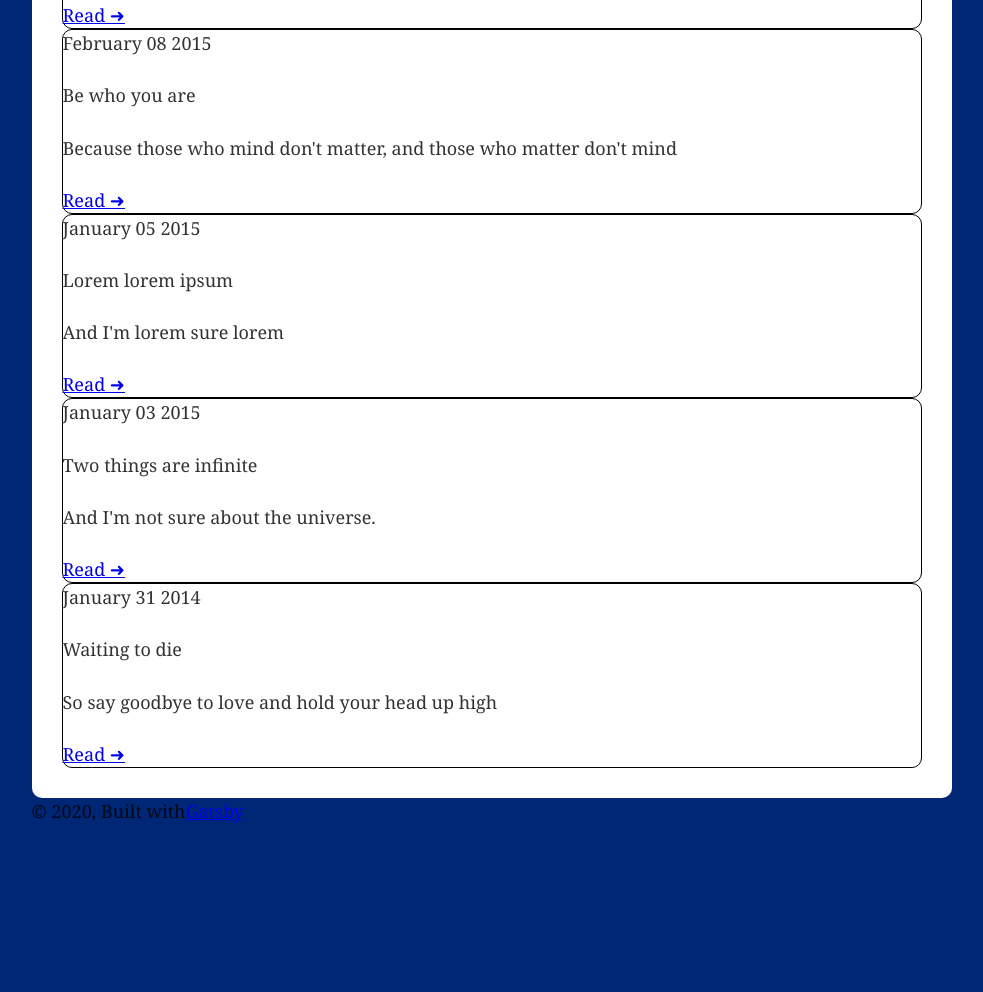
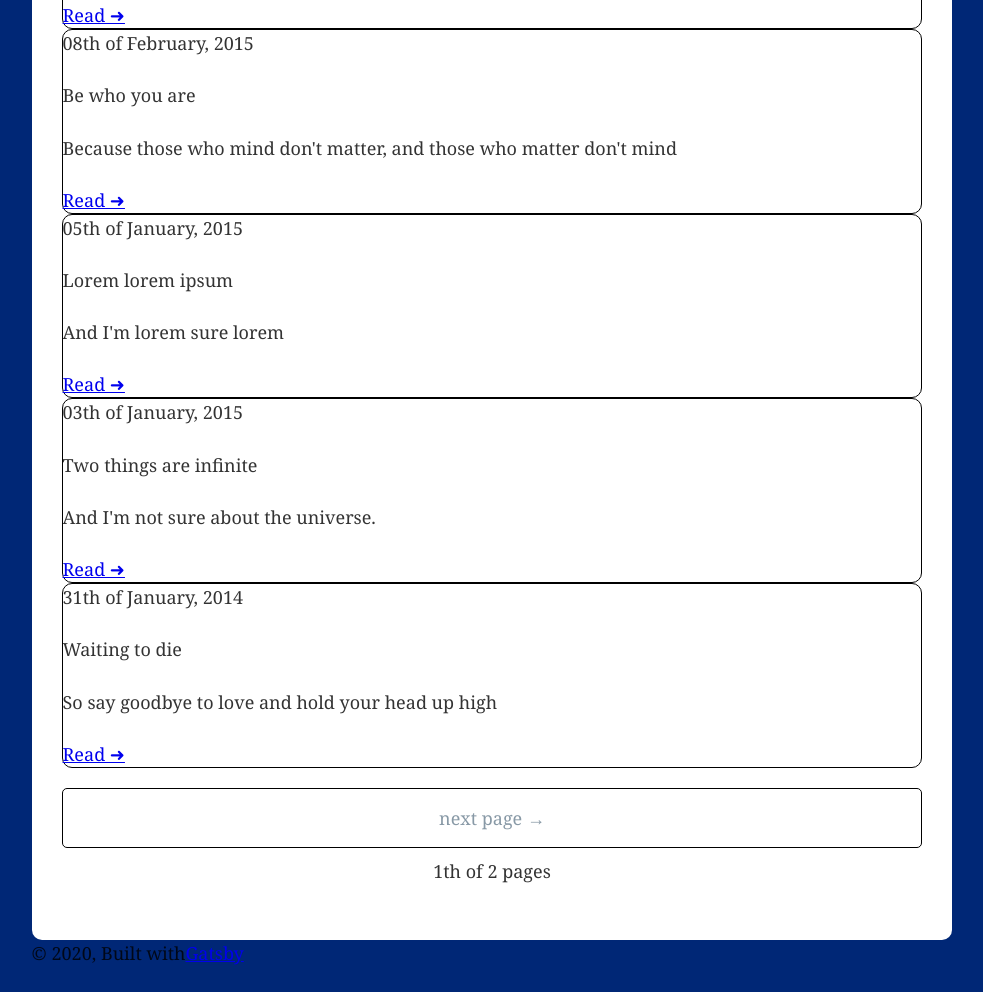
Before and after one commit to osmarpetry/portfolio-gatsby-v1, a Gatsby site: page / in a window 1280 px wide. Shown: the part 1476-2468 px from the top of the page, without its empty margins (148-1131 px from the left). Before the commit the page ends 2326 px from the top, so only its background shows below. Built offline with nearby package versions, Linux system fonts and the light colour scheme; Gatsby itself is replaced by a stand-in of ours.

Commit message:
pagination copy and paste from another project (dont do it at home kids)

```diff
--- /dev/null
+++ b/src/components/Pagination/index.js
@@ -0,0 +1,35 @@
+import React from 'react'
+import propTypes from 'prop-types'
+import { Link } from 'gatsby'
+
+import * as S from './styled'
+
+const Pagination = ({
+  isFirst,
+  isLast,
+  currentPage,
+  numPages,
+  prevPage,
+  nextPage,
+}) => (
+  <S.PaginationWrapper>
+    <div>
+      {!isFirst && <Link to={prevPage}>← previous page</Link>}
+      {!isLast && <Link to={nextPage}>next page →</Link>}
+    </div>
+    <p>
+      {currentPage}th of {numPages} pages
+    </p>
+  </S.PaginationWrapper>
+)
+
+Pagination.propTypes = {
+  isFirst: propTypes.bool.isRequired,
+  isLast: propTypes.bool.isRequired,
+  currentPage: propTypes.number.isRequired,
+  numPages: propTypes.number.isRequired,
+  prevPage: propTypes.string,
+  nextPage: propTypes.string,
+}
+
+export default Pagination
--- /dev/null
+++ b/src/components/Pagination/styled.js
@@ -0,0 +1,37 @@
+import styled from 'styled-components'
+
+export const PaginationWrapper = styled.section`
+  margin-top: 20px;
+  align-items: center;
+  display: flex;
+  flex-direction: column;
+  justify-content: space-between;
+
+  a {
+    border-radius: 5px;
+    padding: 10px;
+    align-items: center;
+    color: #8899a6;
+    display: flex;
+    height: 60px;
+    justify-content: center;
+    text-align: center;
+    text-decoration: none;
+    width: 100%;
+    border: 1px solid black;
+  }
+
+  a:nth-child(2) {
+    border-left: 0px;
+  }
+  p  {
+    padding-top: 10px;
+  }
+
+  div {
+    display: flex;
+    justify-content: center;
+    width: 100%;
+  }
+
+`
--- a/src/templates/blog-list.js
+++ b/src/templates/blog-list.js
@@ -5,6 +5,7 @@ import Layout from "../components/Layout"
 import SEO from "../components/seo"
 
 import BlogItem from '../components/BlogItem'
+import Pagination from '../components/Pagination'
 
 const IndexPage = props => {
   const { currentPage, numPages } = props.pageContext
@@ -25,7 +26,7 @@ const IndexPage = props => {
               slug
             }
             frontmatter {
-              date(locale: "en-us", formatString: "MMMM DD YYYY")
+              date(locale: "en-us", formatString: "DD[th of] MMMM[,] YYYY")
               description
               title
             }
@@ -55,6 +56,14 @@ const IndexPage = props => {
           />
         )
       )}
+      <Pagination
+        isFirst={isFirst}
+        isLast={isLast}
+        currentPage={currentPage}
+        numPages={numPages}
+        prevPage={prevPage}
+        nextPage={nextPage}
+      />
     </Layout>
   )
 }
--- a/src/templates/blog-post.js
+++ b/src/templates/blog-post.js
@@ -8,16 +8,14 @@ import SEO from '../components/seo'
 
 const BlogPost = ({ data, pageContext }) => {
   const post = data.markdownRemark
-  const next = pageContext.nextPost
-  const previous = pageContext.previousPost
 
-  const { frontmatter: { title, description, image, date}, html } = post
+  const { frontmatter: { title, description, date}, html } = post
 
   return (
     <Layout>
       <SEO
-        title={post.frontmatter.title}
-        description={post.frontmatter.description}
+        title={title}
+        description={description}
       />
       <p>{date}</p>
       <div dangerouslySetInnerHTML={{ __html: html }}></div>
@@ -32,10 +30,9 @@ export const query = graphql`
         slug
       }
       frontmatter {
-        date(locale: "en-us", formatString: "MMMM DD YYYY")
+        date(locale: "en-us", formatString: "DD[th of] MMMM[,] YYYY")
       }
       html
-      timeToRead
     }
   }
 `
```
